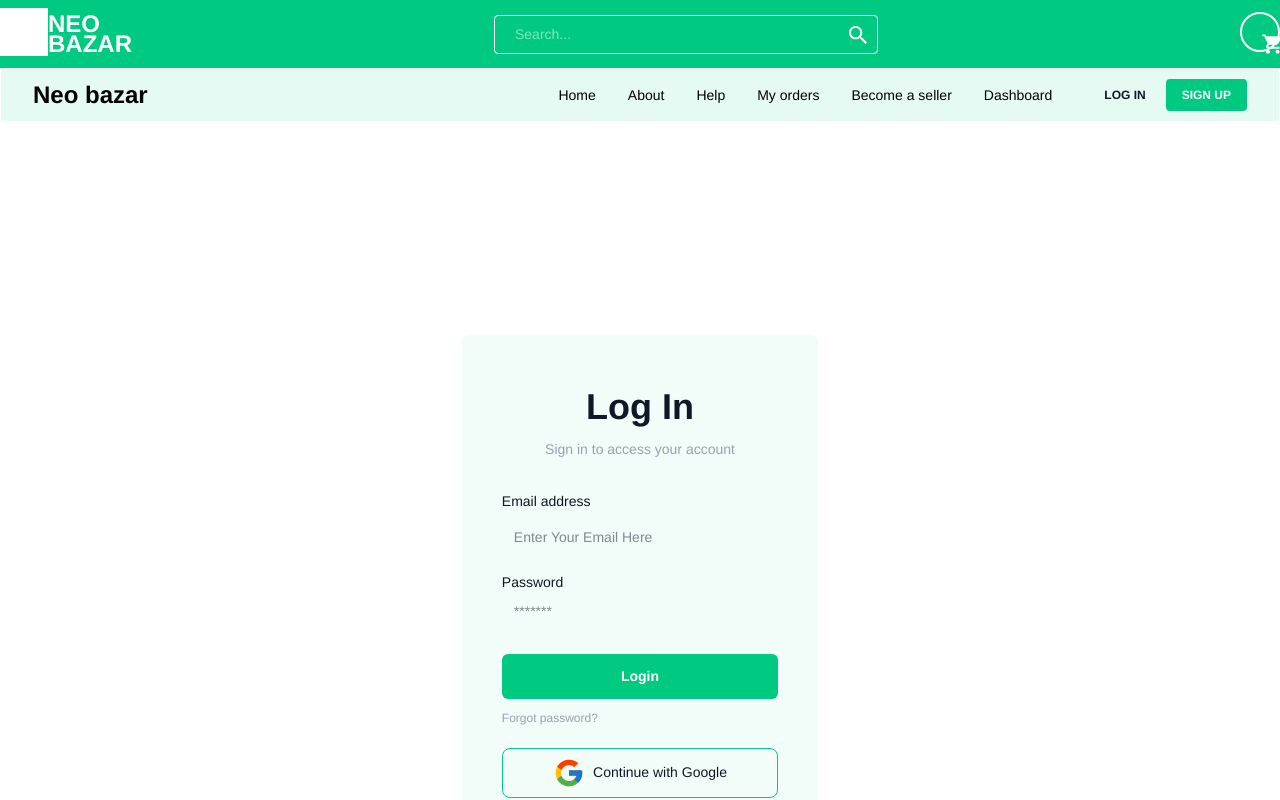
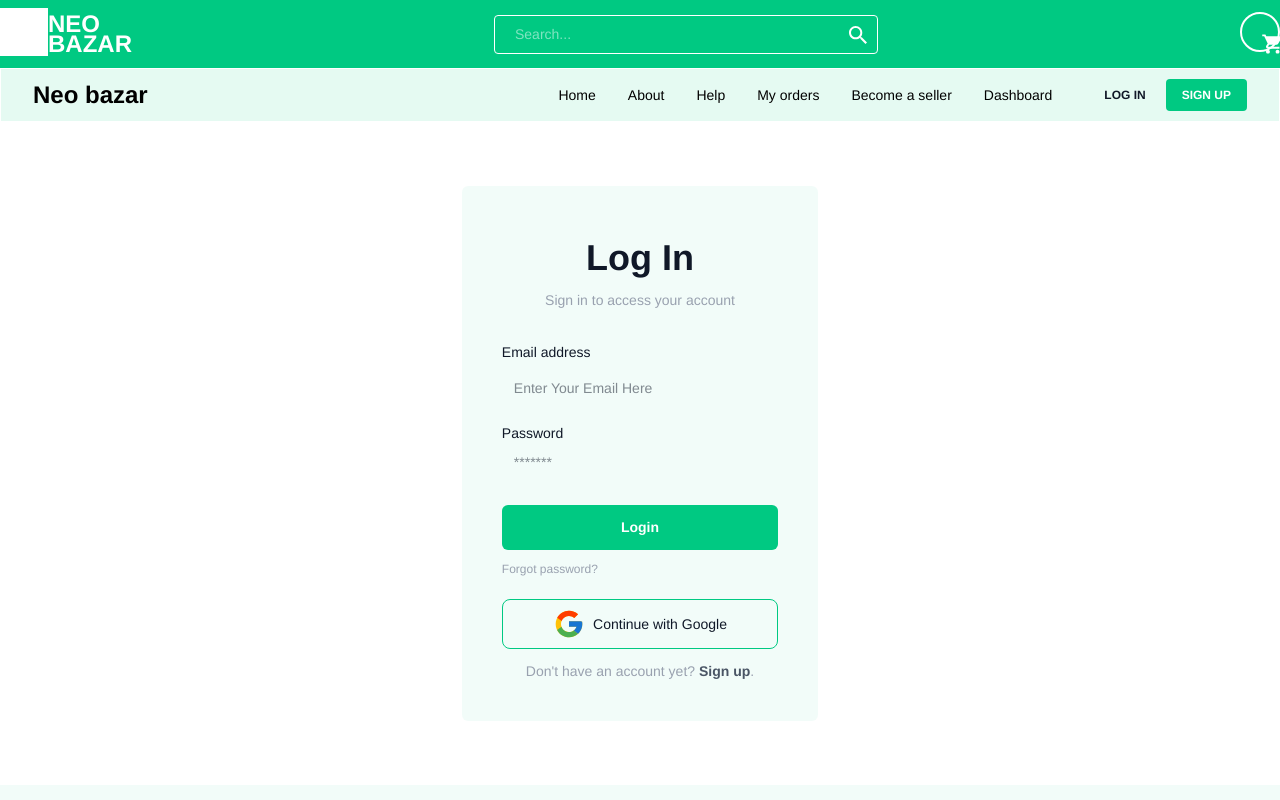
Before and after one commit to devsafex/neo-bazar, a React (Vite) app: page /login in a window 1280 px wide. Shown: the top 800 px of the page. Built offline with nearby package versions, Linux system fonts and the light colour scheme; no server answers; grey boxes are pictures that could not be loaded.

Commit message:
login and retister page widht problem solved

```diff
--- a/src/Layouts/Main.jsx
+++ b/src/Layouts/Main.jsx
@@ -10,7 +10,7 @@ const Main = () => {
         <Nav></Nav>
       </div>
       {/* Outlet  */}
-      <div className="min-h-[100vh]">
+      <div className="">
         <Outlet />
       </div>
       {/* Footer  */}
--- a/src/Pages/Login/Login.jsx
+++ b/src/Pages/Login/Login.jsx
@@ -60,7 +60,7 @@ const Login = () => {
   };
 
   return (
-    <div className="flex flex-col lg:flex-row gap-20 my-10 md:my-16 lg:my-20 justify-center items-center min-h-screen bg-white">
+    <div className="flex flex-col lg:flex-row gap-20 my-10 md:my-16  justify-center items-center  ">
       <div className="flex flex-col max-w-md p-6 rounded-md sm:p-10 bg-[#00C982]/5 text-gray-900">
         <div className="mb-8 text-center">
           <h1 className="my-3 text-4xl font-bold">Log In</h1>
--- a/src/Pages/SignUp/SignUp.jsx
+++ b/src/Pages/SignUp/SignUp.jsx
@@ -80,7 +80,7 @@ const navigate = useNavigate()
     }
   };
   return (
-    <div className="flex flex-col lg:flex-row gap-20 my-10 md:my-16 lg:my-20 justify-center items-center min-h-screen bg-white">
+    <div className="flex flex-col lg:flex-row gap-20 my-10 md:my-16  justify-center items-center  ">
 
       <div className="flex flex-col max-w-md p-6 rounded-md sm:p-10 bg-[#00C982]/5 text-gray-900">
         <div className="mb-8 text-center">
```
